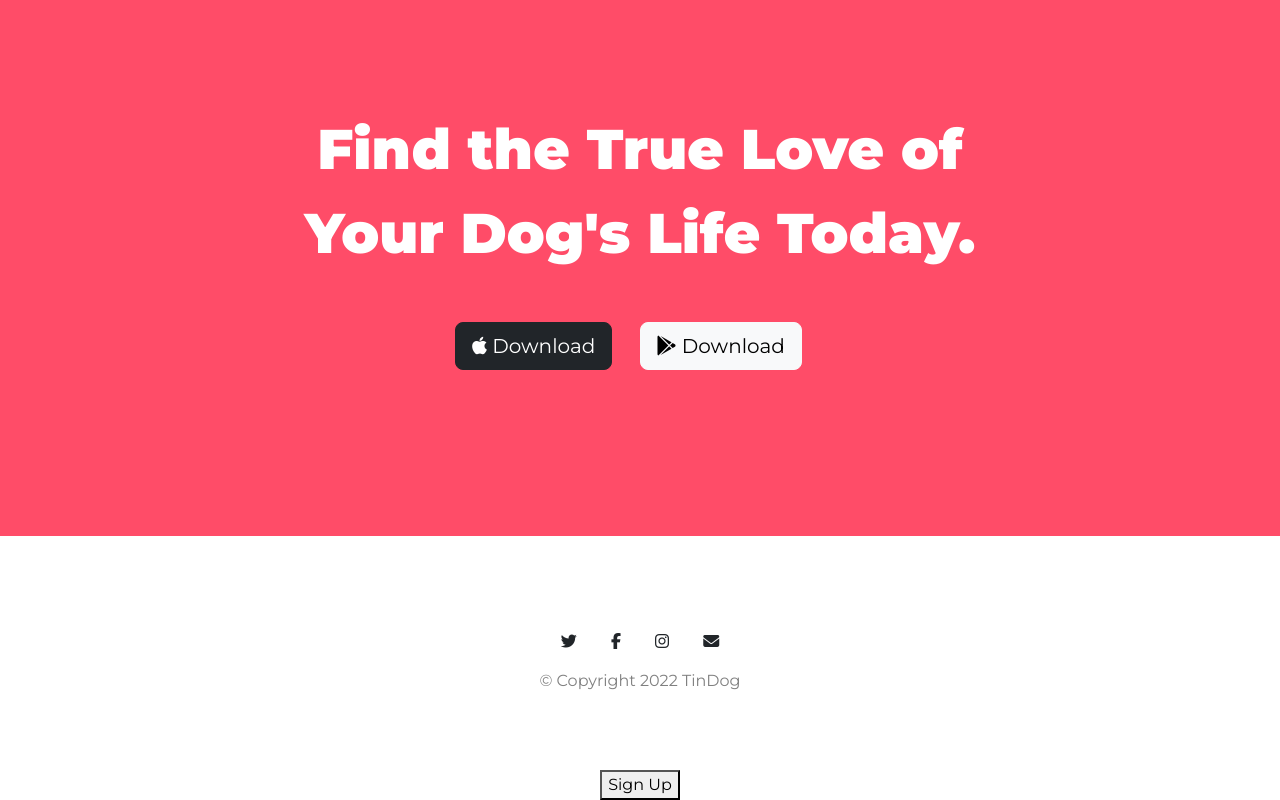
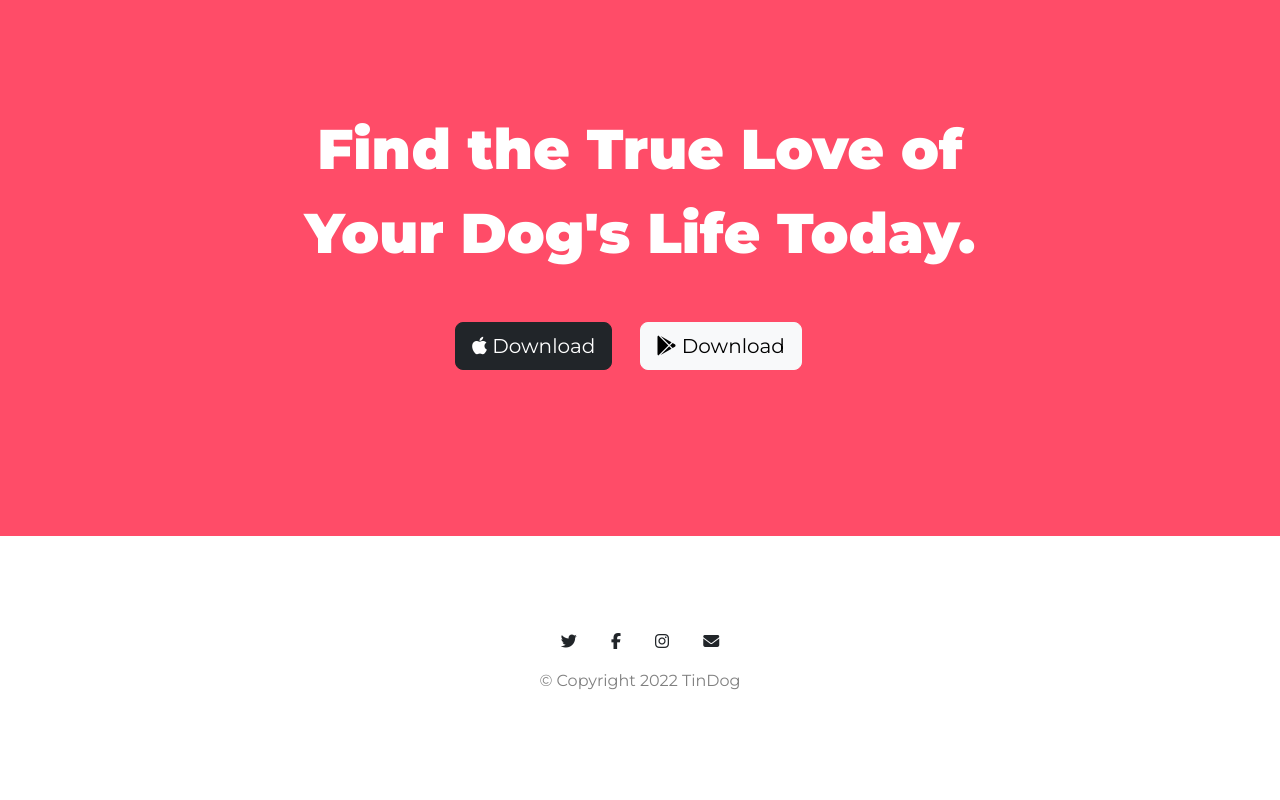
Before and after one commit to topdeezy/Dogmate, a plain HTML site: page index.html in a window 1280 px wide. Shown: the part 2552-3352 px from the top of the page. After the commit the page ends 3322 px from the top, so only its background shows below. Drawn offline with nearby package versions, Linux system fonts and the light colour scheme; files that its build step writes are made by us from their sources.

Commit message:
Update index.html

```diff
--- a/index.html
+++ b/index.html
@@ -213,4 +213,3 @@
 </body>
 
 </html>
-<button type="button">Sign Up</button>
```
